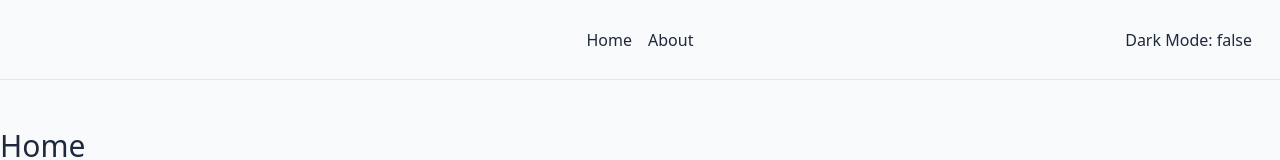
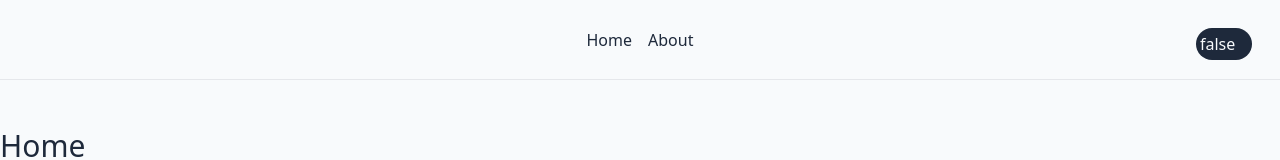
Before and after one commit to joe-mcbroom/dark-mode-demo, a Vue app: page / in a window 1280 px wide. Shown: the top 160 px of the page. Built offline with nearby package versions, Linux system fonts and the light colour scheme.

Commit message:
7️⃣  Add 💊 wrapper

```diff
--- a/src/components/DarkSelector.vue
+++ b/src/components/DarkSelector.vue
@@ -23,7 +23,12 @@ onMounted(() => {
 });
 </script>
 <template>
-	<div class="select-none cursor-pointer" @click="setDarkMode(!isDark)">
-		Dark Mode: <span>{{ isDark }}</span>
+	<!-- Wrapper -->
+	<div
+		class="select-none cursor-pointer w-14 overflow-hidden rounded-full p-1 bg-slate-800 dark:bg-slate-50"
+		@click="setDarkMode(!isDark)"
+	>
+		<!-- Icon -->
+		<span class="text-slate-50 dark:text-slate-800">{{ isDark }}</span>
 	</div>
 </template>
```
